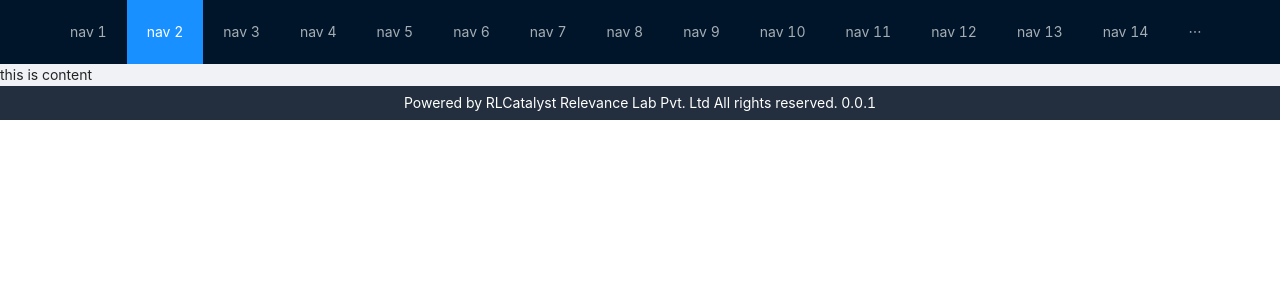
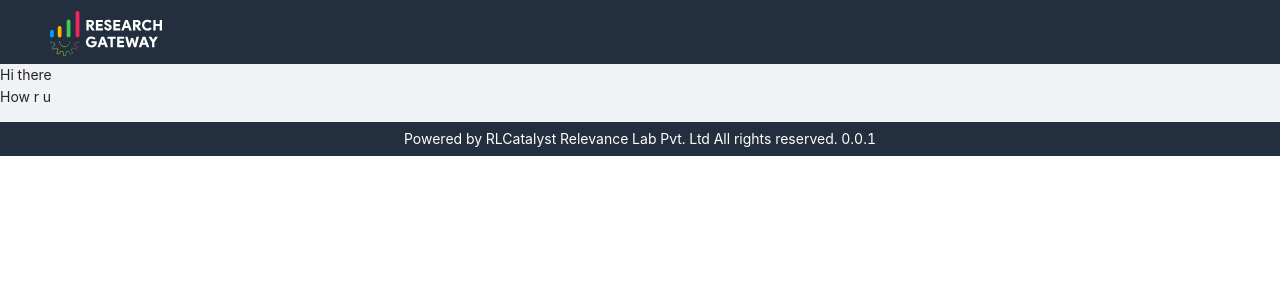
Before and after one commit to stechx1/research-gateway, a Next.js app: page / in a window 1280 px wide. Shown: the top 300 px of the page. Built offline with nearby package versions, Linux system fonts and the light colour scheme.

Commit message:
feat: add header

```diff
--- a/src/components/Header/Header.jsx
+++ b/src/components/Header/Header.jsx
@@ -1,22 +1,14 @@
-import { Layout, Menu } from 'antd';
-const { Header } = Layout;
+import { Image, Menu } from 'antd';
+import { StyledHeader } from './elements';
 
-export const LogoHeader = () => {
+export const Header = () => {
   return (
-    <Header>
-      <div className='logo' />
+    <StyledHeader>
+      <Image src='/images/research-gateway.svg' />
       <Menu
         theme='dark'
         mode='horizontal'
-        defaultSelectedKeys={['2']}
-        items={new Array(15).fill(null).map((_, index) => {
-          const key = index + 1;
-          return {
-            key,
-            label: `nav ${key}`,
-          };
-        })}
       />
-    </Header>
+    </StyledHeader>
   );
 };
--- /dev/null
+++ b/src/components/Header/elements.jsx
@@ -0,0 +1,9 @@
+import styled from 'styled-components';
+import { Layout } from 'antd';
+const { Header } = Layout;
+
+export const StyledHeader = styled((props) => {
+  return <Header {...props} />;
+})`
+  background: #232f3e;
+`;
--- a/src/pages/_app.js
+++ b/src/pages/_app.js
@@ -1,7 +1,19 @@
 import 'antd/dist/antd.css'; // or 'antd/dist/antd.less'
+import { Layout } from 'antd';
+const { Content } = Layout;
+
+import { Header, AntFooter } from '../components';
 
 function MyApp({ Component, pageProps }) {
-  return <Component {...pageProps} />;
+  return (
+    <Layout>
+      <Header />
+      <Content>
+        <Component {...pageProps} />
+      </Content>
+      <AntFooter />
+    </Layout>
+  );
 }
 
 export default MyApp;
--- a/src/pages/index.js
+++ b/src/pages/index.js
@@ -1,14 +1,13 @@
 import { Layout } from 'antd';
 const { Content } = Layout;
 
-import { LogoHeader, AntFooter } from '../components';
+import { Header, AntFooter } from '../components';
 
 export default function Home() {
   return (
-    <Layout>
-      <LogoHeader />
-      <Content>this is content</Content>
-      <AntFooter />
-    </Layout>
+    <p>
+      Hi there
+      <p>How r u</p>
+    </p>
   );
 }
```
Also changed, not shown: public/images/research-gateway.svg (added).
